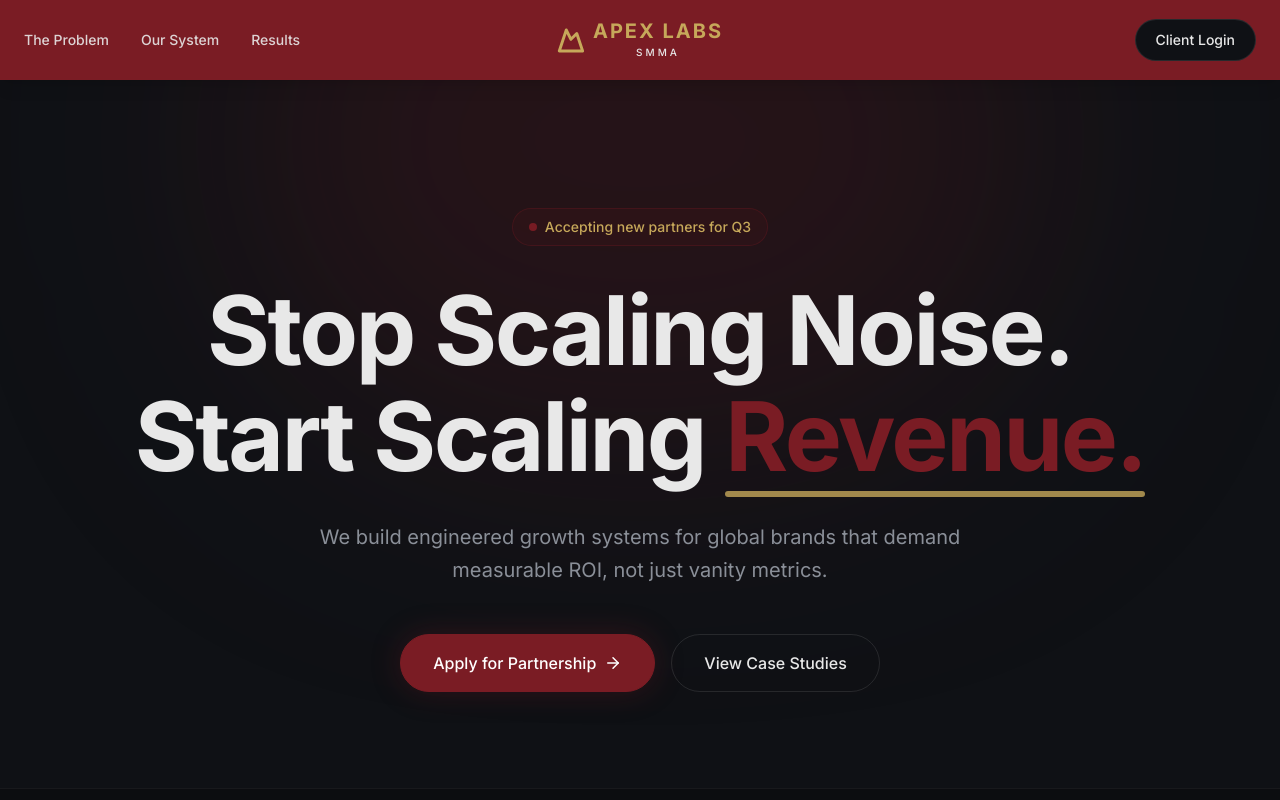
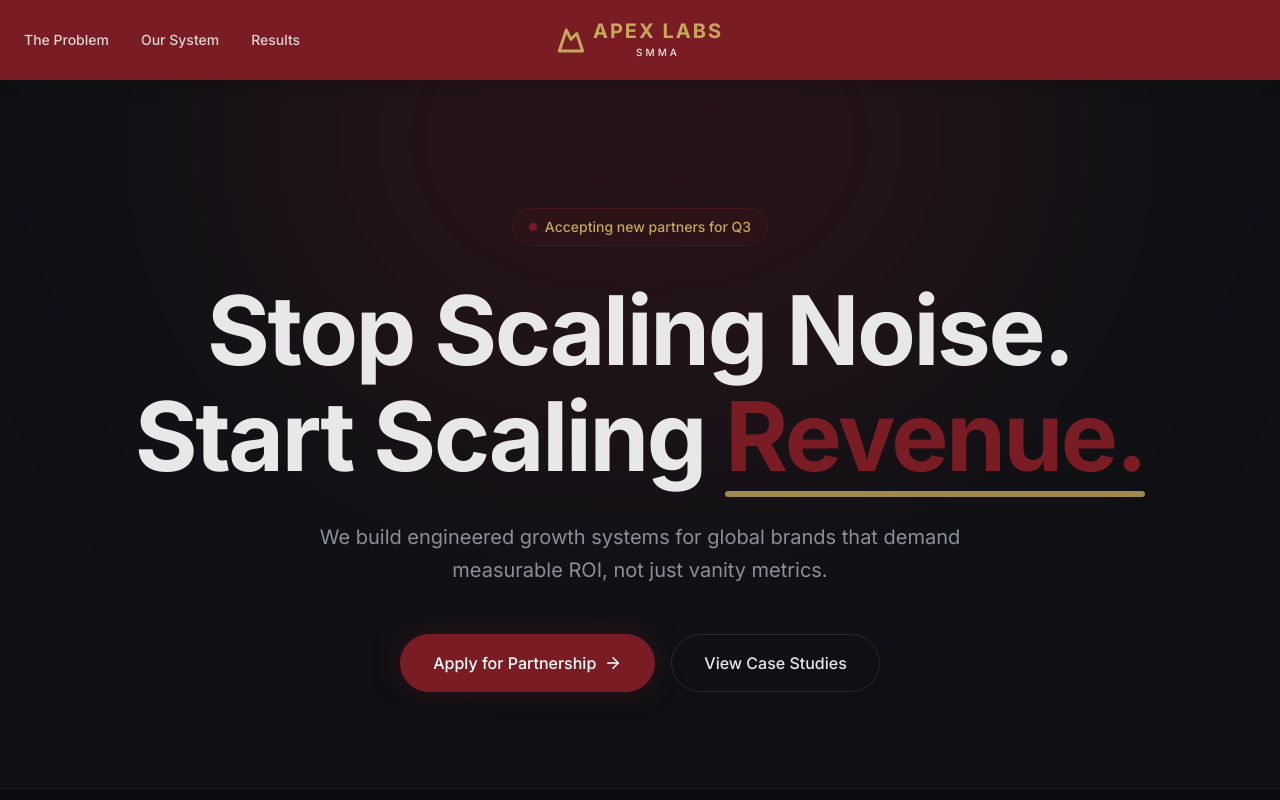
Before and after one commit to nikmartinez007-web/apex-labs, a React (Vite) app: page / in a window 1280 px wide. Shown: the top 800 px of the page. Built offline with nearby package versions, Linux system fonts and the light colour scheme.

Commit message:
fix: Remove client login button from header
Removes the static "Client Login" button from the header navigation. This button was likely a placeholder and is not intended for the initial launch of the landing page.

```diff
--- a/src/App.tsx
+++ b/src/App.tsx
@@ -39,11 +39,8 @@ export default function App() {
             </div>
           </div>
 
-          {/* Right: Login */}
+          {/* Right: Empty to balance flex */}
           <div className="flex justify-end flex-1">
-            <button className="font-medium text-sm bg-[#0F1115] hover:bg-black text-[#E8E8E8] px-5 py-2.5 rounded-full transition-all border border-white/10">
-              Client Login
-            </button>
           </div>
 
         </div>
```
